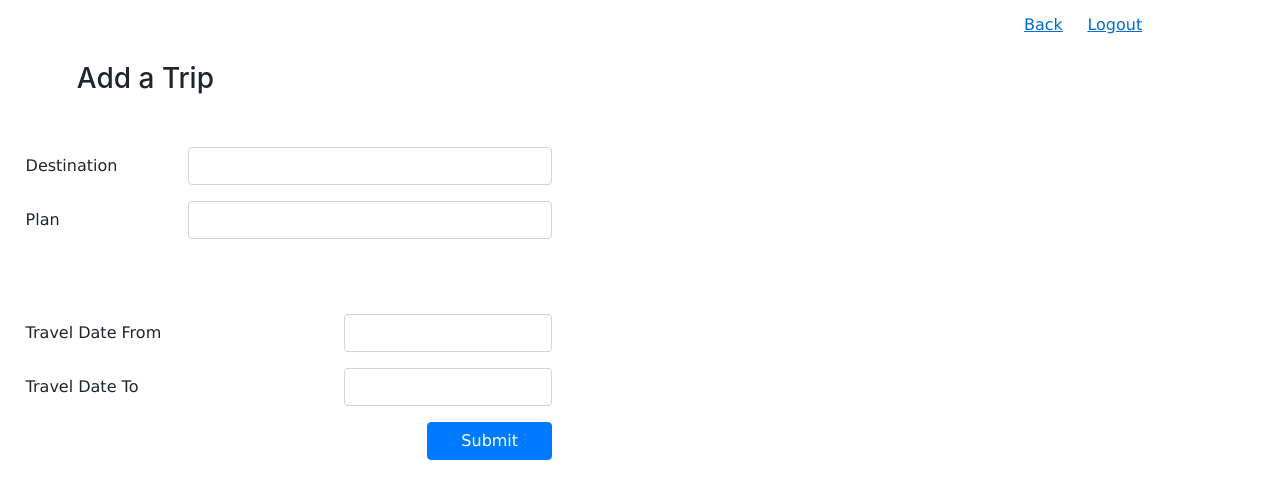
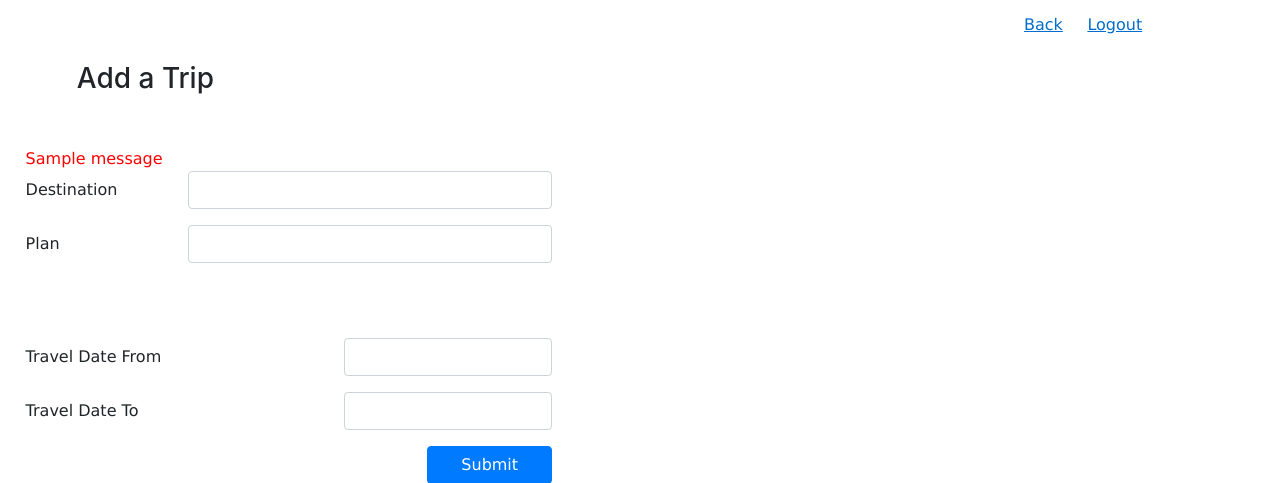
Before and after one commit to mattselden12/belt_exam, a Django app: template apps/belt_app/templates/belt_app/addplan.html in a window 1280 px wide. Shown: the top 483 px of the page. Run offline with Django 3.2, Linux system fonts and the light colour scheme; the template is opened without the code that fills it, so the values that code supplies are empty; tables that the repository leaves empty hold one stand-in row (values such as "Sample post"); one stand-in notice (Sample message) is shown; parts of the project's set-up code (start-up, migrations or seed data) failed here and were passed over; some libraries are stand-ins or nearby versions.

Commit message:
passed red belt

```diff
--- a/apps/belt_app/models.py
+++ b/apps/belt_app/models.py
@@ -50,4 +50,4 @@ class Trip(models.Model):
     travelers = models.ManyToManyField(User, related_name = "trips")
     created_at = models.DateTimeField(auto_now_add = True)
     updated_at = models.DateTimeField(auto_now = True)
-    # objects = TripManager()
+    objects = TripManager()
--- a/apps/belt_app/static/belt_app/css/addplanstyling.css
+++ b/apps/belt_app/static/belt_app/css/addplanstyling.css
@@ -37,3 +37,8 @@ form{
     margin-left: 32%;
     width: 10%;
 }
+.message{
+    color:red;
+    margin-bottom: 0%;
+    margin-left:2%;
+}
--- a/apps/belt_app/templates/belt_app/addplan.html
+++ b/apps/belt_app/templates/belt_app/addplan.html
@@ -15,6 +15,11 @@
         <a class = "toplink" href='/logout'>Logout</a>
     </div>
     <h3>Add a Trip</h3>
+    {% if messages %}
+        {% for message in messages %}
+            <p class="message">{{ message }}</p>
+        {% endfor %}
+    {% endif %}
     <form action="/create/" method="post">
         {% csrf_token %}
         <div id="topsect">
--- a/apps/belt_app/templates/belt_app/homepage.html
+++ b/apps/belt_app/templates/belt_app/homepage.html
@@ -33,7 +33,11 @@
               <td>{{ my_trip.travel_start_date }}</td>
               <td>{{ my_trip.travel_end_date }}</td>
               <td>{{ my_trip.plan }}</td>
-              <td><a href='/cancel/{{ my_trip.id }}' class="showeditdelete">Cancel</a> <a href='/delete/{{ my_trip.id }}' class="showeditdelete">Delete</a></td>
+              <td><a href='/cancel/{{ my_trip.id }}' class="showeditdelete">Cancel</a>
+                {% if my_trip.planned_by.id == request.session.userid %}
+                <a href='/delete/{{ my_trip.id }}' class="showeditdelete">Delete</a>
+                {% endif %}
+              </td>
             </tr>
           {% endfor %}
         </tbody>
```
Also changed, not shown: apps/belt_app/views.py (+13 -12 lines), db.sqlite3.
